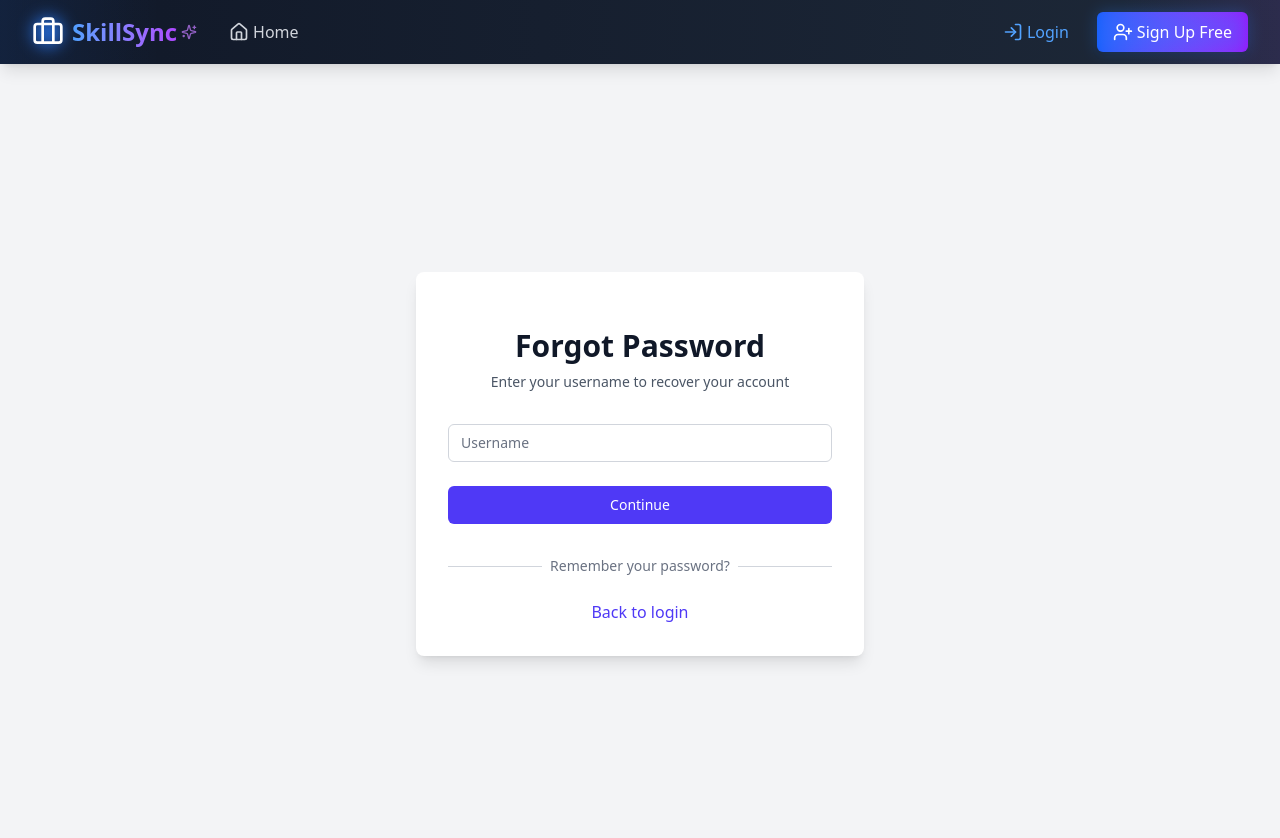
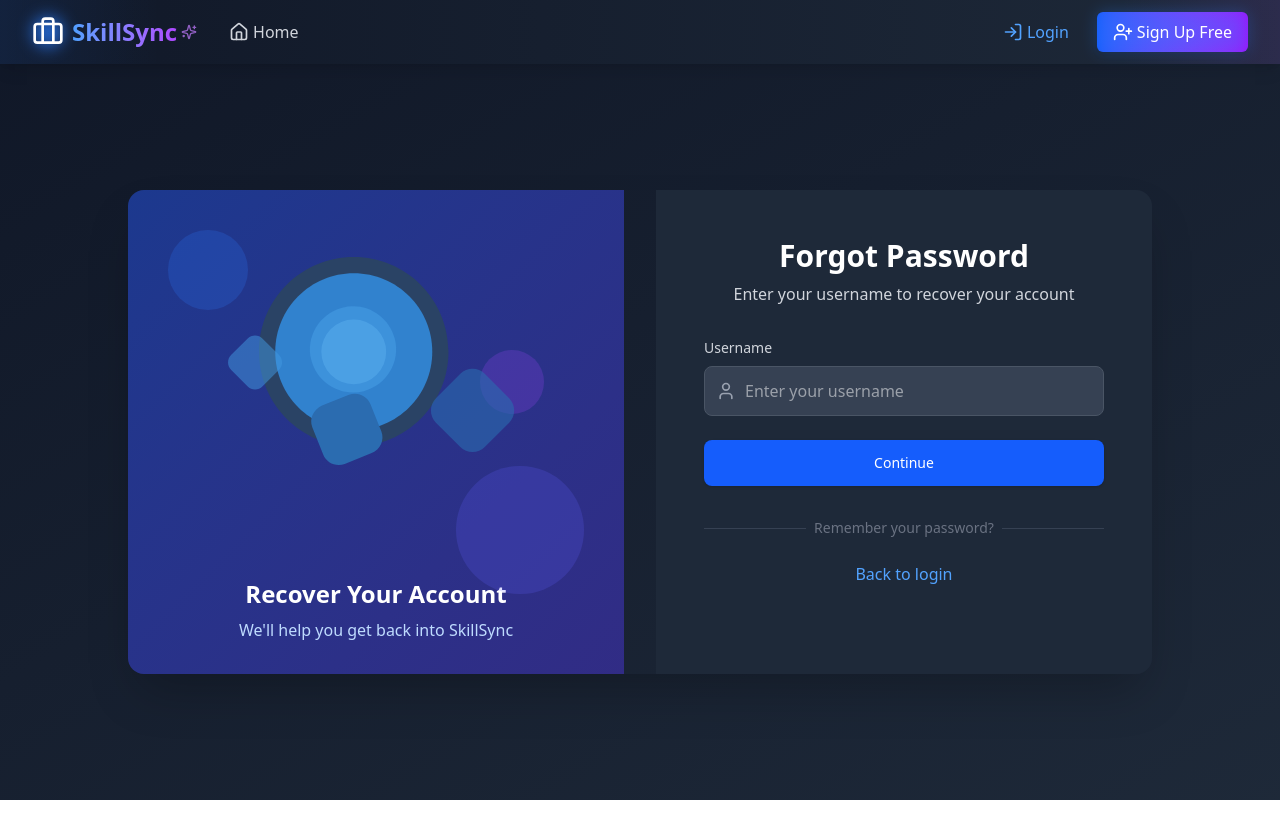
Before and after one commit to dev78ashish/aiResumeHelper, a React (Vite) app: page /forgotpassword in a window 1280 px wide. Shown: the top 838 px of the page. After the commit the page ends 800 px from the top, so only its background shows below. Built offline with nearby package versions, Linux system fonts and the light colour scheme.

Commit message:
few changes

```diff
--- a/src/Pages/Dashboard.jsx
+++ b/src/Pages/Dashboard.jsx
@@ -34,6 +34,7 @@ const Dashboard = ({ showAlert }) => {
   const [userMenuOpen, setUserMenuOpen] = useState(false);
   const [timeOfDay, setTimeOfDay] = useState('');
   const [allDetails, setAllDetails] = useState(null);
+  const [detailsLoading, setDetailsLoading] = useState(false);
   const { logout } = useAuth();
 
   const navItems = [
@@ -54,13 +55,16 @@ const Dashboard = ({ showAlert }) => {
     const url = `${import.meta.env.VITE_APP_URL}/userinfo`;
     const token = sessionStorage.getItem("token");
     try {
+      setDetailsLoading(true);
       const response = await axios.get(url, {
         headers: {
           Authorization: `Bearer ${token}`
         },
       });
       setAllDetails(response.data);
+      setDetailsLoading(false);
     } catch (e) {
+      setDetailsLoading(true);
       console.log(e);
     }
   }
@@ -134,7 +138,7 @@ const Dashboard = ({ showAlert }) => {
                 onClick={() => {
                   setActiveTab(item.id);
                   setSidebarOpen(false);
-                }}
+                }} disabled={detailsLoading}
                 className={`flex items-center w-full px-4 py-3 text-sm font-medium rounded-lg ${activeTab === item.id
                     ? 'bg-gray-700 text-blue-400'
                     : 'text-gray-300 hover:bg-gray-700 hover:text-blue-400'
--- a/src/Pages/ForgotPassword.jsx
+++ b/src/Pages/ForgotPassword.jsx
@@ -1,29 +1,22 @@
 import React, { useState } from 'react';
 import { Link, useNavigate } from 'react-router-dom';
+import { User } from 'lucide-react';
+import axios from 'axios';
 
 const ForgotPassword = () => {
   const [step, setStep] = useState(1);
   const [username, setUsername] = useState('');
-  const [email, setEmail] = useState('');
   const [maskedEmail, setMaskedEmail] = useState('');
-  const [userEmail, setUserEmail] = useState('');
   const [loading, setLoading] = useState(false);
   const [error, setError] = useState('');
   const navigate = useNavigate();
+  const [inputEmail, setInputEmail] = useState('');
+  const [fetchEmail, setFetchEmail] = useState('');
 
-  const loginredirect =() => {
+  const loginredirect = () => {
     navigate("/login");
   }
 
-  const fetchUserEmail = async (username) => {
-    setLoading(true);
-
-    await new Promise(resolve => setTimeout(resolve, 1500));
-
-    const mockEmail = 'developer@example.com';
-    setLoading(false);
-    return mockEmail;
-  };
 
   const maskEmail = (email) => {
     if (!email || email.length < 4) return '';
@@ -42,23 +35,31 @@ const ForgotPassword = () => {
 
     try {
       setError('');
-      const userEmail = await fetchUserEmail(username);
-      setEmail(userEmail);
-      setMaskedEmail(maskEmail(userEmail));
+      const response = await axios.get(`${import.meta.env.VITE_APP_URL}/public/exist`, {
+        params: { username }
+      });
+
+      if (response.data.exists === 'no') {
+        setError('No user exists with this username.');
+        return;
+      }
+      setFetchEmail(response.data.email);
+      setMaskedEmail(maskEmail(response.data.email));
       setStep(2);
     } catch (err) {
       setError('Failed to find user. Please try again.');
     }
   };
 
+
   const handleEmailVerification = async (e) => {
     e.preventDefault();
-    if (!userEmail.trim()) {
+    if (!inputEmail.trim()) {
       setError('Please enter your email');
       return;
     }
 
-    if (userEmail.toLowerCase() === email.toLowerCase()) {
+    if (fetchEmail.toLowerCase() === inputEmail.toLowerCase()) {
       setError('');
       setLoading(true);
 
@@ -71,44 +72,75 @@ const ForgotPassword = () => {
   };
 
   return (
-    <div className="flex items-center justify-center min-h-screen bg-gray-100">
-      <div className="w-full max-w-md p-8 space-y-8 bg-white rounded-lg shadow-lg">
-        <div className="text-center">
-          <h2 className="mt-6 text-3xl font-extrabold text-gray-900">Forgot Password</h2>
-          <p className="mt-2 text-sm text-gray-600">
+    <div className="min-h-[calc(100vh-64px)] bg-gradient-to-br from-gray-900 to-gray-800 flex items-center justify-center p-4">
+      <div className="w-full max-w-5xl grid md:grid-cols-2 gap-8 rounded-2xl overflow-hidden shadow-2xl">
+        {/* Illustration Column */}
+        <div className="hidden md:flex flex-col items-center justify-center bg-gradient-to-br from-blue-900 to-indigo-900 p-8 relative">
+          {/* Abstract shapes */}
+          <div className="absolute top-10 left-10 w-20 h-20 bg-blue-500 rounded-full opacity-20"></div>
+          <div className="absolute bottom-20 right-10 w-32 h-32 bg-indigo-500 rounded-full opacity-20"></div>
+          <div className="absolute top-40 right-20 w-16 h-16 bg-purple-500 rounded-full opacity-20"></div>
+
+          {/* Main illustration */}
+          <div className="relative z-10 w-full max-w-md">
+            <svg viewBox="0 0 400 300" className="w-full h-auto">
+              <path d="M179.4 32.5c-48.5 0-87.7 39.2-87.7 87.7 0 48.5 39.2 87.7 87.7 87.7 48.5 0 87.7-39.2 87.7-87.7 0-48.5-39.2-87.7-87.7-87.7z" fill="#2A4365" />
+              <path d="M179.4 47.5c-40.2 0-72.7 32.5-72.7 72.7 0 40.2 32.5 72.7 72.7 72.7 40.2 0 72.7-32.5 72.7-72.7 0-40.2-32.5-72.7-72.7-72.7z" fill="#3182CE" />
+              <circle cx="179.4" cy="120.2" r="30" fill="#63B3ED" />
+              <path d="M168.9 79.3c-21.3 5.5-34.3 27.2-28.8 48.5 5.5 21.3 27.2 34.3 48.5 28.8 21.3-5.5 34.3-27.2 28.8-48.5-5.5-21.3-27.2-34.3-48.5-28.8z" fill="#4299E1" opacity="0.7" />
+              <path d="M150 170c-8 4-12 12-9 20l10 25c3 8 12 12 20 9l25-10c8-3 12-12 9-20l-10-25c-3-8-12-12-20-9l-25 10z" fill="#2B6CB0" />
+              <path d="M300.7 140.6c-6.2-6.2-16.4-6.2-22.6 0l-22.6 22.6c-6.2 6.2-6.2 16.4 0 22.6l22.6 22.6c6.2 6.2 16.4 6.2 22.6 0l22.6-22.6c6.2-6.2 6.2-16.4 0-22.6l-22.6-22.6z" fill="#2B6CB0" opacity="0.6" />
+              <path d="M95 108c-4-4-10-4-14 0l-15 15c-4 4-4 10 0 14l15 15c4 4 10 4 14 0l15-15c4-4 4-10 0-14l-15-15z" fill="#4299E1" opacity="0.5" />
+            </svg>
+          </div>
+
+          <div className="text-center mt-8">
+            <h2 className="text-2xl font-bold text-white">Recover Your Account</h2>
+            <p className="text-blue-200 mt-2">We'll help you get back into SkillSync</p>
+          </div>
+        </div>
+
+        {/* Form Column */}
+        <div className="bg-gray-800 p-8 md:p-12">
+          <div className="text-center mb-8">
+            <h2 className="text-3xl font-bold text-white">Forgot Password</h2>
+            <p className="text-gray-300 mt-2">
               {step === 1 && "Enter your username to recover your account"}
               {step === 2 && "Verify your email address"}
-            {step === 3 && "Check your email"}
+              {step === 3 && "Check your email for instructions"}
             </p>
           </div>
 
           {step === 1 && (
-          <form className="mt-8 space-y-6" onSubmit={handleUsernameSubmit}>
+            <form className="space-y-6" onSubmit={handleUsernameSubmit}>
               <div>
-              <label htmlFor="username" className="sr-only">Username</label>
+                <label htmlFor="username" className="block text-sm font-medium text-gray-300 mb-2">Username</label>
+                <div className="relative">
+                  <User className="absolute left-3 top-1/2 transform -translate-y-1/2 text-gray-400 h-5 w-5" />
                   <input
                     id="username"
                     name="username"
                     type="text"
                     required
-                className="relative block w-full px-3 py-2 text-gray-900 placeholder-gray-500 border border-gray-300 rounded-md focus:outline-none focus:ring-indigo-500 focus:border-indigo-500 focus:z-10 sm:text-sm"
-                placeholder="Username"
+                    className="block w-full pl-10 pr-3 py-3 bg-gray-700 text-white border border-gray-600 rounded-lg focus:ring-2 focus:ring-blue-500 focus:border-transparent"
+                    placeholder="Enter your username"
                     value={username}
                     onChange={(e) => setUsername(e.target.value)}
                   />
                 </div>
+              </div>
 
-            {error && <p className="text-sm text-red-600">{error}</p>}
+              {error && <p className="text-sm text-red-400">{error}</p>}
 
-            <div>
               <button
                 type="submit"
                 disabled={loading}
-                className="relative flex justify-center w-full px-4 py-2 text-sm font-medium text-white bg-indigo-600 border border-transparent rounded-md group hover:bg-indigo-700 focus:outline-none focus:ring-2 focus:ring-offset-2 focus:ring-indigo-500"
+                className={`w-full flex justify-center py-3 px-4 border border-transparent rounded-lg shadow-sm text-sm font-medium text-white transition
+            ${loading ? "bg-blue-700 opacity-70 cursor-not-allowed" : "bg-blue-600 hover:bg-blue-500 focus:ring-2 focus:ring-offset-2 focus:ring-blue-500 focus:ring-offset-gray-800"}`}
               >
                 {loading ? (
                   <span className="flex items-center">
-                    <svg className="w-5 h-5 mr-3 -ml-1 text-white animate-spin" xmlns="http://www.w3.org/2000/svg" fill="none" viewBox="0 0 24 24">
+                    <svg className="mr-2 h-4 w-4 animate-spin text-white" fill="none" viewBox="0 0 24 24">
                       <circle className="opacity-25" cx="12" cy="12" r="10" stroke="currentColor" strokeWidth="4"></circle>
                       <path className="opacity-75" fill="currentColor" d="M4 12a8 8 0 018-8V0C5.373 0 0 5.373 0 12h4zm2 5.291A7.962 7.962 0 014 12H0c0 3.042 1.135 5.824 3 7.938l3-2.647z"></path>
                     </svg>
@@ -118,21 +150,20 @@ const ForgotPassword = () => {
                   'Continue'
                 )}
               </button>
-            </div>
             </form>
           )}
 
           {step === 2 && (
-          <div className="mt-8 space-y-6">
-            <div className="rounded-md bg-blue-50 p-4">
+            <div className="space-y-6">
+              <div className="rounded-md bg-blue-900 p-4">
                 <div className="flex">
                   <div className="flex-shrink-0">
-                  <svg className="h-5 w-5 text-blue-400" xmlns="http://www.w3.org/2000/svg" viewBox="0 0 20 20" fill="currentColor" aria-hidden="true">
+                    <svg className="h-5 w-5 text-blue-300" xmlns="http://www.w3.org/2000/svg" viewBox="0 0 20 20" fill="currentColor" aria-hidden="true">
                       <path fillRule="evenodd" d="M18 10a8 8 0 11-16 0 8 8 0 0116 0zm-7-4a1 1 0 11-2 0 1 1 0 012 0zM9 9a1 1 0 000 2v3a1 1 0 001 1h1a1 1 0 100-2h-1V9z" clipRule="evenodd" />
                     </svg>
                   </div>
-                <div className="ml-3 flex-1 md:flex md:justify-between">
-                  <p className="text-sm text-blue-700">
+                  <div className="ml-3 flex-1">
+                    <p className="text-sm text-blue-200">
                       We found an account associated with username <span className="font-bold">{username}</span>. The email address on file is <span className="font-bold">{maskedEmail}</span>.
                     </p>
                   </div>
@@ -141,30 +172,34 @@ const ForgotPassword = () => {
 
               <form className="space-y-6" onSubmit={handleEmailVerification}>
                 <div>
-                <label htmlFor="email" className="block text-sm font-medium text-gray-700">
+                  <label htmlFor="email" className="block text-sm font-medium text-gray-300 mb-2">
                     Enter your full email address
                   </label>
-                <div className="mt-1">
+                  <div className="relative">
+                    <svg xmlns="http://www.w3.org/2000/svg" className="absolute left-3 top-1/2 transform -translate-y-1/2 text-gray-400 h-5 w-5" width="24" height="24" viewBox="0 0 24 24" fill="none" stroke="currentColor" strokeWidth="2" strokeLinecap="round" strokeLinejoin="round">
+                      <path d="M4 4h16c1.1 0 2 .9 2 2v12c0 1.1-.9 2-2 2H4c-1.1 0-2-.9-2-2V6c0-1.1.9-2 2-2z"></path>
+                      <polyline points="22,6 12,13 2,6"></polyline>
+                    </svg>
                     <input
                       id="email"
                       name="email"
                       type="email"
                       autoComplete="email"
                       required
-                    className="relative block w-full px-3 py-2 text-gray-900 placeholder-gray-500 border border-gray-300 rounded-md focus:outline-none focus:ring-indigo-500 focus:border-indigo-500 focus:z-10 sm:text-sm"
+                      className="block w-full pl-10 pr-3 py-3 bg-gray-700 text-white border border-gray-600 rounded-lg focus:ring-2 focus:ring-blue-500 focus:border-transparent"
                       placeholder="Email address"
-                    value={userEmail}
-                    onChange={(e) => setUserEmail(e.target.value)}
+                      value={inputEmail}
+                      onChange={(e) => setInputEmail(e.target.value)}
                     />
                   </div>
                 </div>
 
-              {error && <p className="text-sm text-red-600">{error}</p>}
+                {error && <p className="text-sm text-red-400">{error}</p>}
 
                 <div className="flex items-center justify-between">
                   <button
                     type="button"
-                  className="text-sm font-medium text-indigo-600 hover:text-indigo-500"
+                    className="text-sm font-medium text-blue-400 hover:text-blue-300"
                     onClick={() => {
                       setStep(1);
                       setError('');
@@ -175,11 +210,12 @@ const ForgotPassword = () => {
                   <button
                     type="submit"
                     disabled={loading}
-                  className="relative flex justify-center px-4 py-2 text-sm font-medium text-white bg-indigo-600 border border-transparent rounded-md group hover:bg-indigo-700 focus:outline-none focus:ring-2 focus:ring-offset-2 focus:ring-indigo-500"
+                    className={`flex justify-center px-4 py-2 text-sm font-medium text-white border border-transparent rounded-lg shadow-sm transition
+                ${loading ? "bg-blue-700 opacity-70 cursor-not-allowed" : "bg-blue-600 hover:bg-blue-500 focus:ring-2 focus:ring-offset-2 focus:ring-blue-500 focus:ring-offset-gray-800"}`}
                   >
                     {loading ? (
                       <span className="flex items-center">
-                      <svg className="w-5 h-5 mr-3 -ml-1 text-white animate-spin" xmlns="http://www.w3.org/2000/svg" fill="none" viewBox="0 0 24 24">
+                        <svg className="mr-2 h-4 w-4 animate-spin text-white" fill="none" viewBox="0 0 24 24">
                           <circle className="opacity-25" cx="12" cy="12" r="10" stroke="currentColor" strokeWidth="4"></circle>
                           <path className="opacity-75" fill="currentColor" d="M4 12a8 8 0 018-8V0C5.373 0 0 5.373 0 12h4zm2 5.291A7.962 7.962 0 014 12H0c0 3.042 1.135 5.824 3 7.938l3-2.647z"></path>
                         </svg>
@@ -195,18 +231,18 @@ const ForgotPassword = () => {
           )}
 
           {step === 3 && (
-          <div className="mt-8 space-y-6">
-            <div className="rounded-md bg-green-50 p-4">
+            <div className="space-y-6">
+              <div className="rounded-md bg-green-900 p-4">
                 <div className="flex">
                   <div className="flex-shrink-0">
-                  <svg className="h-5 w-5 text-green-400" xmlns="http://www.w3.org/2000/svg" viewBox="0 0 20 20" fill="currentColor" aria-hidden="true">
+                    <svg className="h-5 w-5 text-green-300" xmlns="http://www.w3.org/2000/svg" viewBox="0 0 20 20" fill="currentColor" aria-hidden="true">
                       <path fillRule="evenodd" d="M10 18a8 8 0 100-16 8 8 0 000 16zm3.707-9.293a1 1 0 00-1.414-1.414L9 10.586 7.707 9.293a1 1 0 00-1.414 1.414l2 2a1 1 0 001.414 0l4-4z" clipRule="evenodd" />
                     </svg>
                   </div>
                   <div className="ml-3">
-                  <h3 className="text-sm font-medium text-green-800">Password reset email sent</h3>
-                  <div className="mt-2 text-sm text-green-700">
-                    <p>We've sent a temporary password to <span className="font-bold">{email}</span>. Please check your inbox.</p>
+                    <h3 className="text-sm font-medium text-green-200">Password reset email sent</h3>
+                    <div className="mt-2 text-sm text-green-200">
+                      <p>We've sent a temporary password to <span className="font-bold">{fetchEmail}</span>. Please check your inbox.</p>
                       <p className="mt-2">Use the temporary password to log in, then change your password immediately after logging in.</p>
                     </div>
                   </div>
@@ -217,7 +253,7 @@ const ForgotPassword = () => {
                 <button
                   type="button"
                   onClick={loginredirect}
-                className="relative flex justify-center px-4 py-2 text-sm font-medium text-white bg-indigo-600 border border-transparent rounded-md group hover:bg-indigo-700 focus:outline-none focus:ring-2 focus:ring-offset-2 focus:ring-indigo-500"
+                  className="flex justify-center px-4 py-3 text-sm font-medium text-white bg-blue-600 border border-transparent rounded-lg shadow-sm hover:bg-blue-500 focus:outline-none focus:ring-2 focus:ring-offset-2 focus:ring-blue-500 focus:ring-offset-gray-800"
                 >
                   Go to Login
                 </button>
@@ -225,22 +261,23 @@ const ForgotPassword = () => {
             </div>
           )}
 
-        <div className="mt-6">
+          <div className="mt-8">
             <div className="relative">
               <div className="absolute inset-0 flex items-center">
-              <div className="w-full border-t border-gray-300"></div>
+                <div className="w-full border-t border-gray-700"></div>
               </div>
               <div className="relative flex justify-center text-sm">
-              <span className="px-2 text-gray-500 bg-white">
+                <span className="px-2 text-gray-500 bg-gray-800">
                   Remember your password?
                 </span>
               </div>
             </div>
 
             <div className="mt-6 text-center">
-            <Link to='/login' className="font-medium text-indigo-600 hover:text-indigo-500">
+              <Link to='/login' className="font-medium text-blue-400 hover:text-blue-300">
                 Back to login
               </Link>
+            </div>
           </div>
         </div>
       </div>
--- a/src/Pages/LandingPage.jsx
+++ b/src/Pages/LandingPage.jsx
@@ -1,6 +1,7 @@
 import React, { useState } from 'react';
 import { ArrowRight, CheckCircle, Briefcase, LineChart, ChevronDown, X, Mail, Moon, Star, Code, Shield, Users } from 'lucide-react';
 import home from '../assets/home.png';
+import { useNavigate } from 'react-router-dom';
 
 const LandingPage = () => {
   const [showDemo, setShowDemo] = useState(false);
@@ -12,6 +13,8 @@ const LandingPage = () => {
     setSubmitted(true);
     setEmail('');
   };
+
+  const navigate = useNavigate();
 
   return (
     <div className="min-h-screen bg-gradient-to-b from-gray-900 to-gray-800 text-gray-100 overflow-x-hidden">
@@ -341,7 +344,7 @@ const LandingPage = () => {
               </p>
             </div>
             <div className="mt-8 lg:mt-0 lg:flex-shrink-0">
-              <button className="flex items-center justify-center px-8 py-3 border border-transparent text-base font-medium rounded-md text-white bg-blue-600 hover:bg-blue-700 md:text-lg">
+              <button className="flex items-center justify-center px-8 py-3 border border-transparent text-base font-medium rounded-md text-white bg-blue-600 hover:bg-blue-700 md:text-lg" onClick={() => navigate("/signup")}>
                 Get Started Free
                 <ArrowRight className="ml-2 h-5 w-5" />
               </button>
--- a/src/Pages/Signup.jsx
+++ b/src/Pages/Signup.jsx
@@ -46,7 +46,8 @@ const Signup = ({ showAlert }) => {
       });
 
       // API now returns "yes" if username exists, "no" if available
-      const exists = response.data === "yes";
+      console.log(response.data)
+      const exists = response.data.exists === "yes";
       setIsUsernameAvailable(!exists);
       setUsernameMessage(exists ? 'Username is already taken' : 'Username is available');
     } catch (error) {
```
Also changed, not shown: src/Components/Settings.jsx (line endings or trailing spaces). Lines whose indentation alone changed are shown as unchanged.
